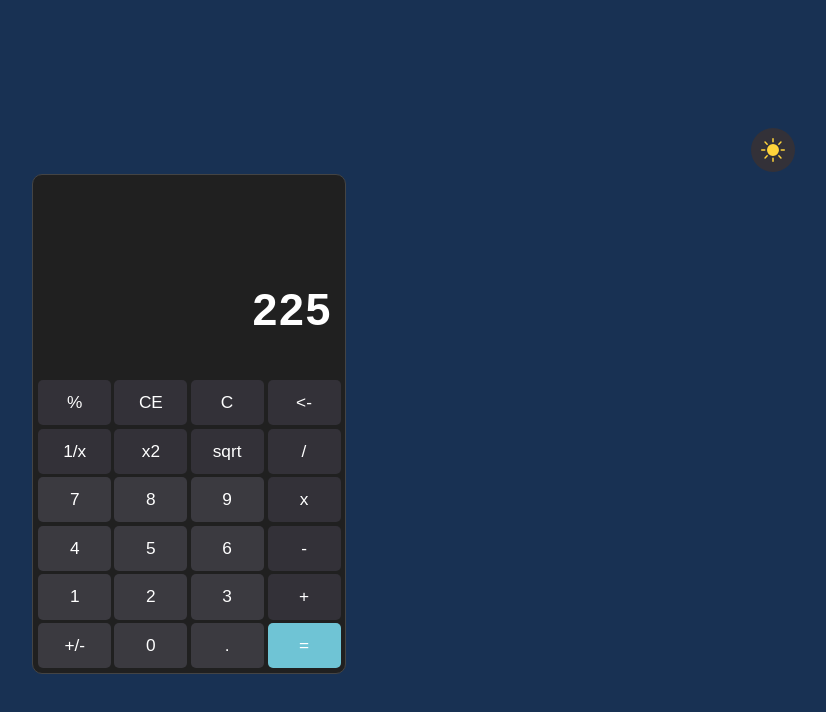
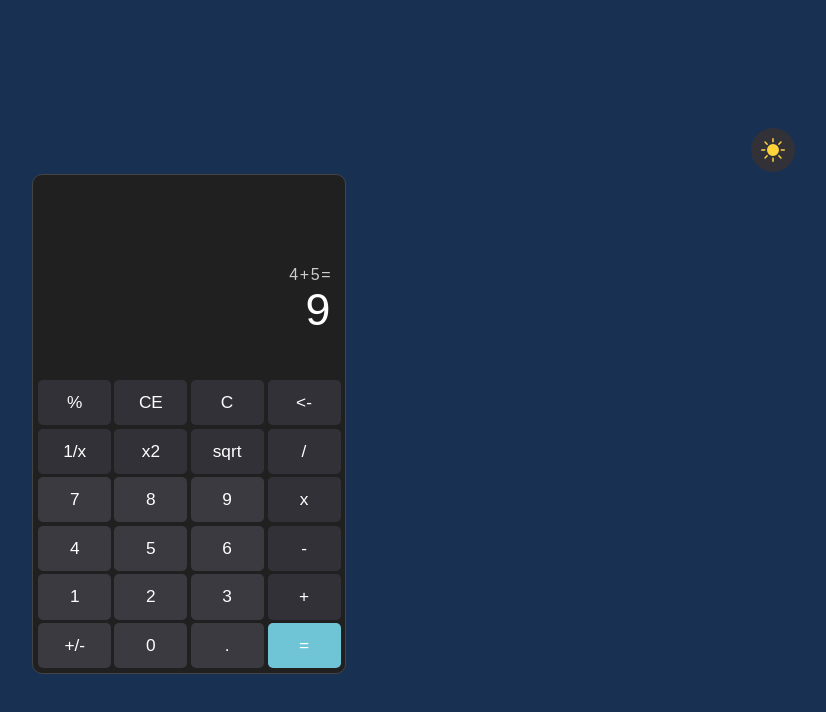
Before and after one commit to roninJosue/calculator, a React (Create React App) app: page / in a window 1280 px wide. Shown: the top 712 px of the page, without its empty margins (451-1277 px from the left). Built offline with nearby package versions, Linux system fonts and the light colour scheme.

Commit message:
Add formula and result component

```diff
--- a/src/App.js
+++ b/src/App.js
@@ -1,4 +1,4 @@
-import {useRecoilValue} from "recoil";
+import {RecoilRoot, useRecoilValue} from "recoil";
 import {GlobalStyles} from "./styles/GlobalStyles";
 import {ThemeProvider} from "styled-components";
 import themeAtom from "./recoil/theme/atom";
@@ -15,8 +15,8 @@ function App() {
     <ThemeProvider theme={selectedTheme}>
       <GlobalStyles/>
       <Main>
-        <ThemeToggler />
-        <Calculator />
+        <ThemeToggler/>
+        <Calculator/>
       </Main>
     </ThemeProvider>
   );
--- a/src/components/Display/Display.jsx
+++ b/src/components/Display/Display.jsx
@@ -1,9 +1,24 @@
-import {StyledDisplay} from "../Styled/StyledDisplay"
+import {useRecoilValue} from "recoil";
+
+import {
+  StyledDisplay,
+  StyledFormula,
+  StyledResult
+} from "../Styled/StyledDisplay"
+import {formula, result} from "../../recoil/calculator/atom";
 
 const Display = () => {
+  const formulaValue = useRecoilValue(formula)
+  const resultValue = useRecoilValue(result)
+
   return(
     <StyledDisplay id='display'>
-      225
+      <StyledFormula>
+        {formulaValue}
+      </StyledFormula>
+      <StyledResult>
+        {resultValue}
+      </StyledResult>
     </StyledDisplay>
   )
 }
--- a/src/components/Styled/StyledDisplay.jsx
+++ b/src/components/Styled/StyledDisplay.jsx
@@ -4,8 +4,15 @@ export const StyledDisplay = styled.div`
   padding: 2.5rem .625rem 1rem;
   margin-bottom: 1.7rem;
   text-align: right;
-  font-size: 2.8rem;
   font-family: sans-serif;
-  font-weight: 550;
   letter-spacing: .1rem;
 `
+
+export const StyledFormula = styled.div`
+  color: #ccc;
+`
+
+export const StyledResult = styled.div`
+  font-size: 2.8rem;
+  font-weight: 500;
+`
--- a/src/recoil/calculator/atom.js
+++ b/src/recoil/calculator/atom.js
@@ -1,8 +1,11 @@
 import {atom} from 'recoil'
 
-const calculatorAtom = atom({
+export const formula = atom({
   key: 'formula',
-  default: ''
+  default: '4+5='
 })
 
-export default calculatorAtom
+export const result = atom({
+  key: 'result',
+  default: 9
+})
```
Also changed, not shown: src/components/Display/components/Formula.jsx (added), src/components/Display/components/Result.jsx (added), src/recoil/calculator/selectors.js (added), 1 other file (tests, documents, lock files or other folders).
